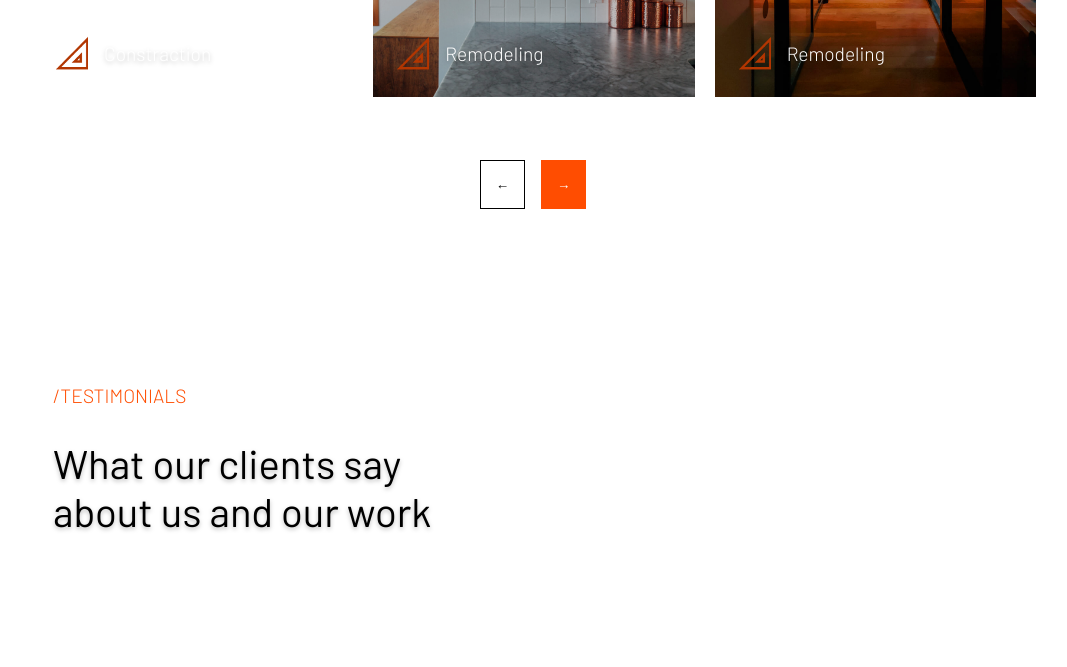
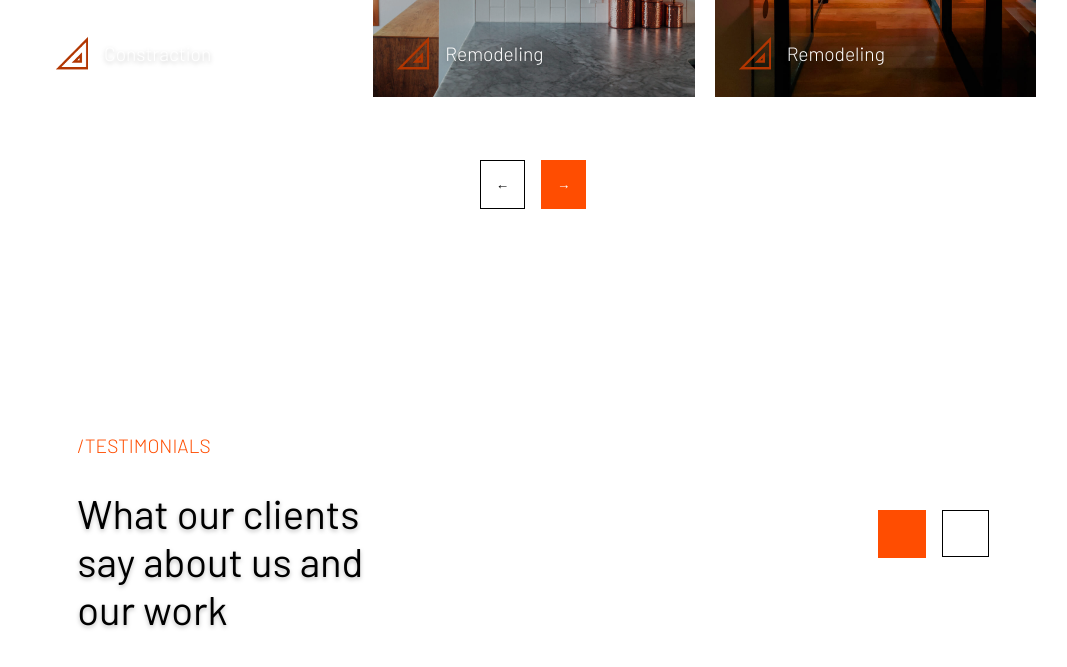
Before and after one commit to Prostecki/ContractorX, a plain HTML site: page index.html in a window 1280 px wide. Shown: the part 6060-6727 px from the top of the page, without its empty margins (107-1174 px from the left). Before the commit the page ends 6696 px from the top, so only its background shows below. Drawn offline with Linux system fonts and the light colour scheme.

Commit message:
positions in section seven for headline-content

```diff
--- a/styles.css
+++ b/styles.css
@@ -711,15 +711,18 @@
 
 .section-seven {
   width: 100%;
+  display: flex;
   padding: 50px 0;
+  justify-content: center;
 }
 
 .section-seven__headline-content {
   display: flex;
-  flex-direction: column;
   align-items: center;
-  justify-content: center;
+  justify-content: space-around;
   gap: 2rem;
+  width: 75%;
+  margin: 50px auto;
 }
 
 .section-seven__headlines-box {
@@ -743,3 +746,22 @@
     filter: drop-shadow(0px 2px 2px rgba(0, 0, 0, 0.25));
   }
 }
+
+.section-seven__headline-buttons {
+  display: flex;
+  justify-content: center;
+  gap: 1rem;
+}
+
+.headline-button--orange {
+  width: 3rem;
+  height: 3rem;
+  background-color: #ff4d01;
+}
+
+.headline-button {
+  width: 2.8rem;
+  height: 2.8rem;
+  background-color: #fff;
+  border: 1px solid black;
+}
```
